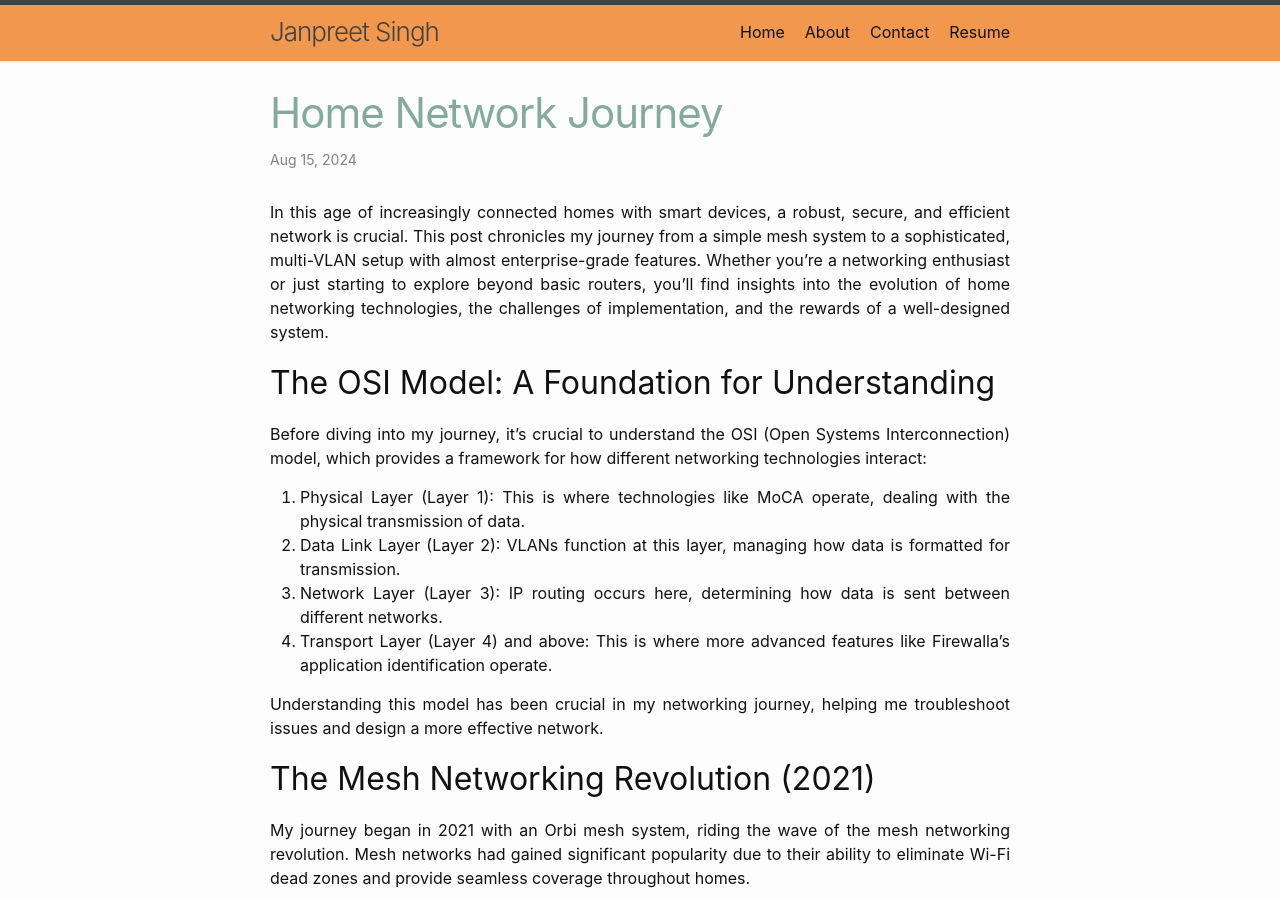
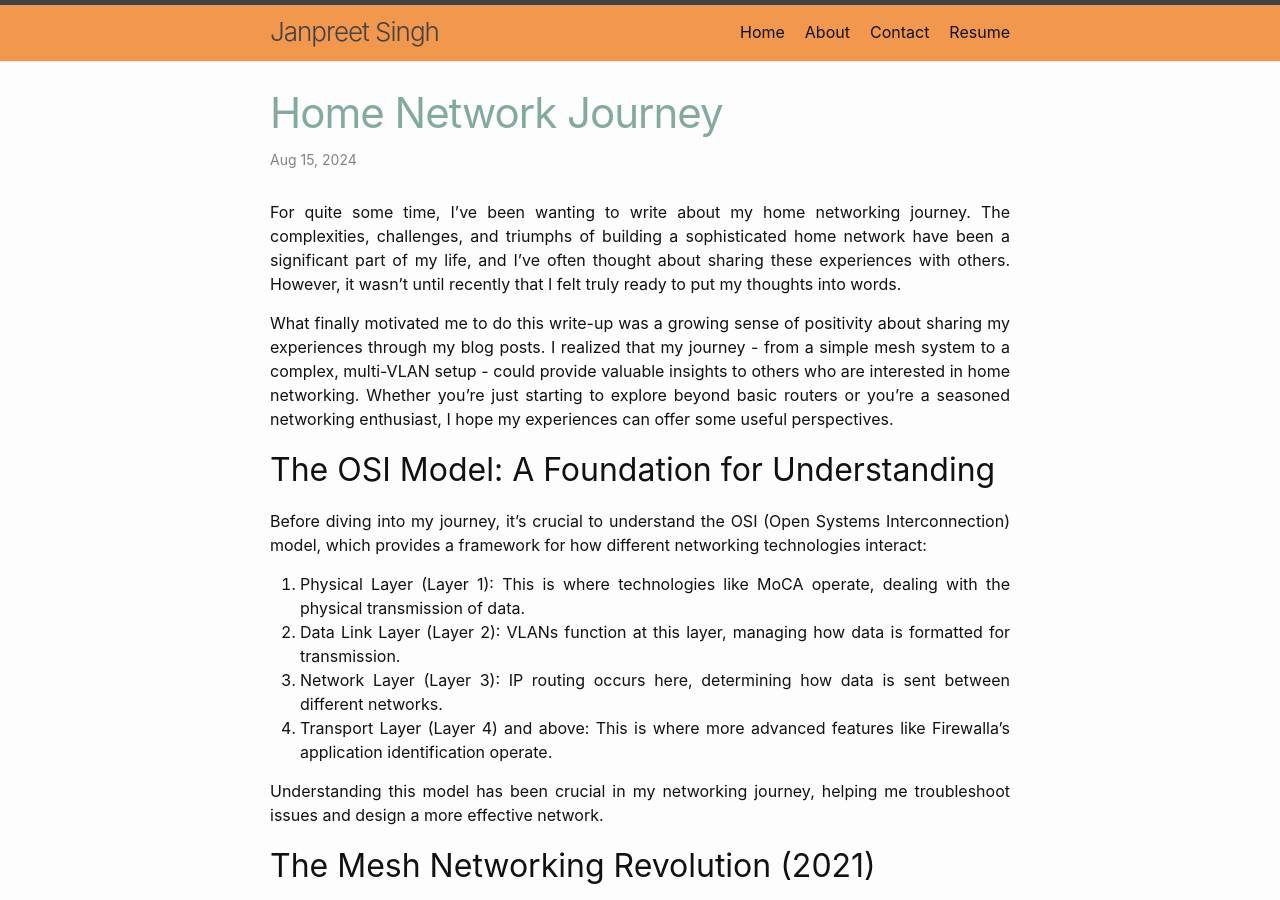
Before and after one commit to janpreet/vigilant-dollop, a Jekyll site: the page built from _posts/2024-08-14-home-network.md, in a window 1280 px wide and 900 px high. Built offline with Jekyll 4.4.1, drawn with Linux system fonts in a browser that asks for light colours.

Commit message:
small changes

```diff
--- a/_posts/2024-08-14-home-network.md
+++ b/_posts/2024-08-14-home-network.md
@@ -7,7 +7,9 @@ comments: false
 permalink: /home-network
 ---
 
-In this age of increasingly connected homes with smart devices, a robust, secure, and efficient network is crucial. This post chronicles my journey from a simple mesh system to a sophisticated, multi-VLAN setup with almost enterprise-grade features. Whether you're a networking enthusiast or just starting to explore beyond basic routers, you'll find insights into the evolution of home networking technologies, the challenges of implementation, and the rewards of a well-designed system.
+For quite some time, I've been wanting to write about my home networking journey. The complexities, challenges, and triumphs of building a sophisticated home network have been a significant part of my life, and I've often thought about sharing these experiences with others. However, it wasn't until recently that I felt truly ready to put my thoughts into words.
+
+What finally motivated me to do this write-up was a growing sense of positivity about sharing my experiences through my blog posts. I realized that my journey - from a simple mesh system to a complex, multi-VLAN setup - could provide valuable insights to others who are interested in home networking. Whether you're just starting to explore beyond basic routers or you're a seasoned networking enthusiast, I hope my experiences can offer some useful perspectives.
 
 ## The OSI Model: A Foundation for Understanding
 
```
